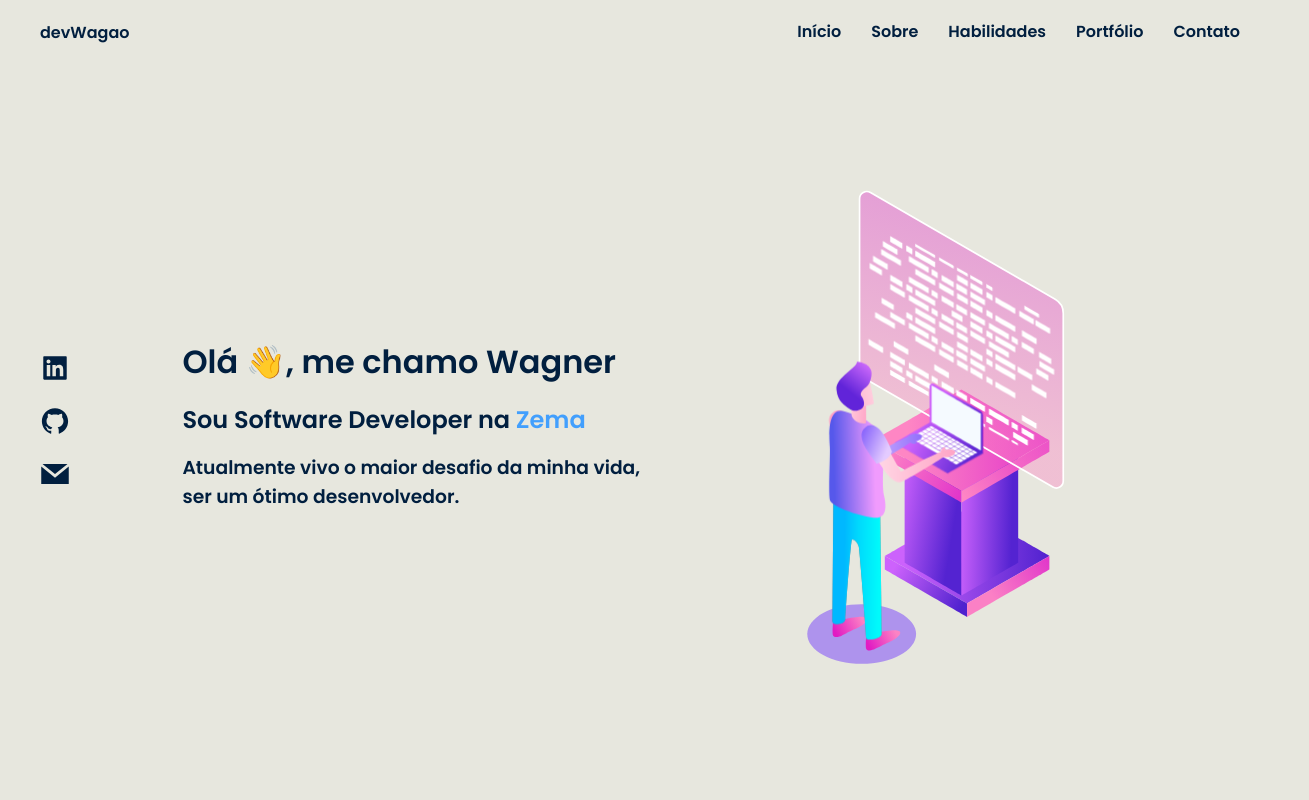
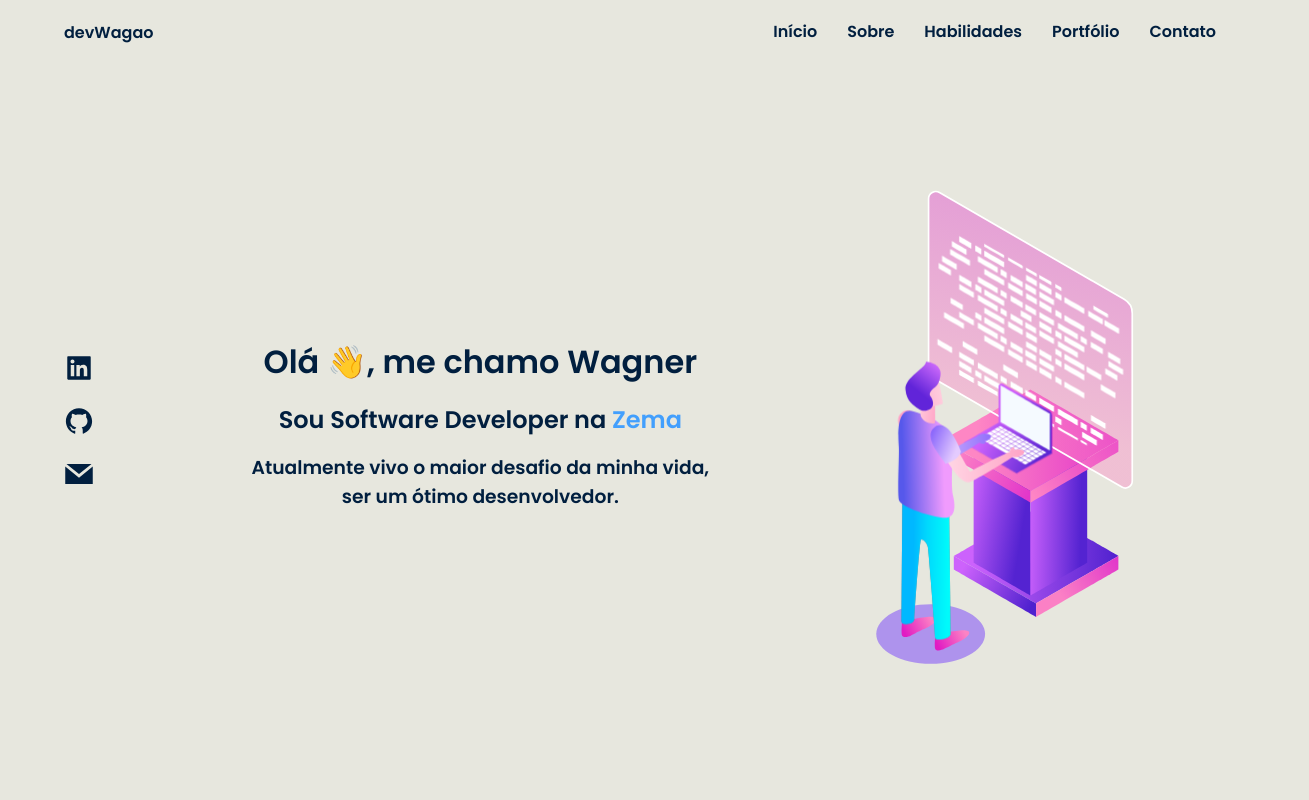
Before and after one commit to WagaoFC/devWagao, a React (Vite) app: page / in a window 1280 px wide. Shown: the top 800 px of the page, 1309 px wide, since content can reach past the window. Built offline with nearby package versions, Linux system fonts and the light colour scheme.

Commit message:
corrigindo algumas posicoes

```diff
--- a/src/components/Header/styled.ts
+++ b/src/components/Header/styled.ts
@@ -10,7 +10,7 @@ export const Container = styled.div`
 
 export const HeaderMenu = styled.header`
     max-width: 1200px;
-    width: 100%;
+    width: 90%;
     height: 8vh;
     display: flex;
     align-items: center;
--- a/src/components/Main/styled.ts
+++ b/src/components/Main/styled.ts
@@ -5,6 +5,7 @@ export const Container = styled.main`
     align-items: center;
     justify-content: space-between;
     max-width: 1200px;
+    width: 90%;
     height: 90vh;
     margin: auto;
 `
@@ -29,6 +30,7 @@ export const Text = styled.div`
     display: flex;
     flex-direction: column;
     gap: 1rem;
+    text-align: center;
 
     h1, h2, h3 {
         color: ${props => props.theme.title === 'light' ? 'var(--text-color-dark)' : 'var(--text-color-light)'};
@@ -41,8 +43,9 @@ export const Text = styled.div`
 `
 
 export const MotionLottie = styled.div`
+    width: 44%;
 
-    @media (max-width: 900px) {
+    @media (max-width: 1024px) {
         content-visibility: hidden;
     }
 `
```
